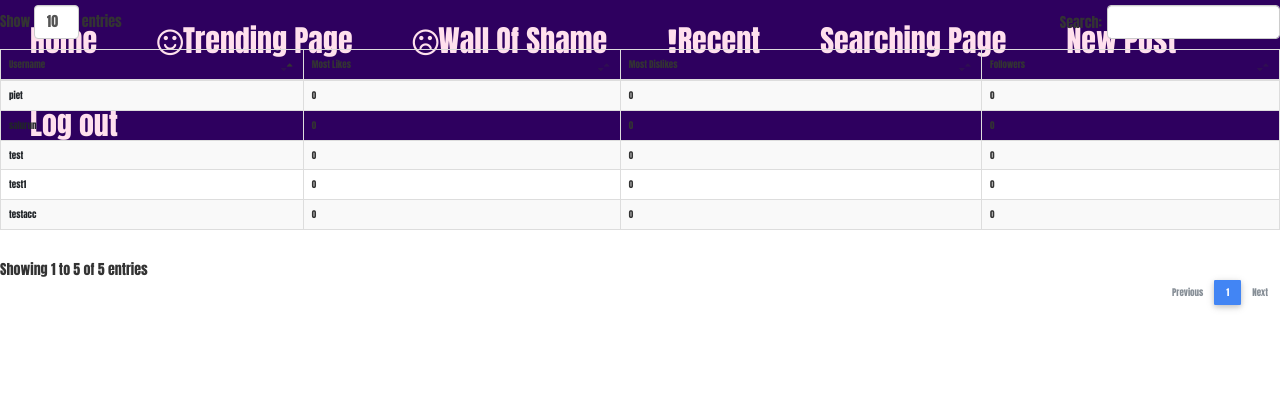
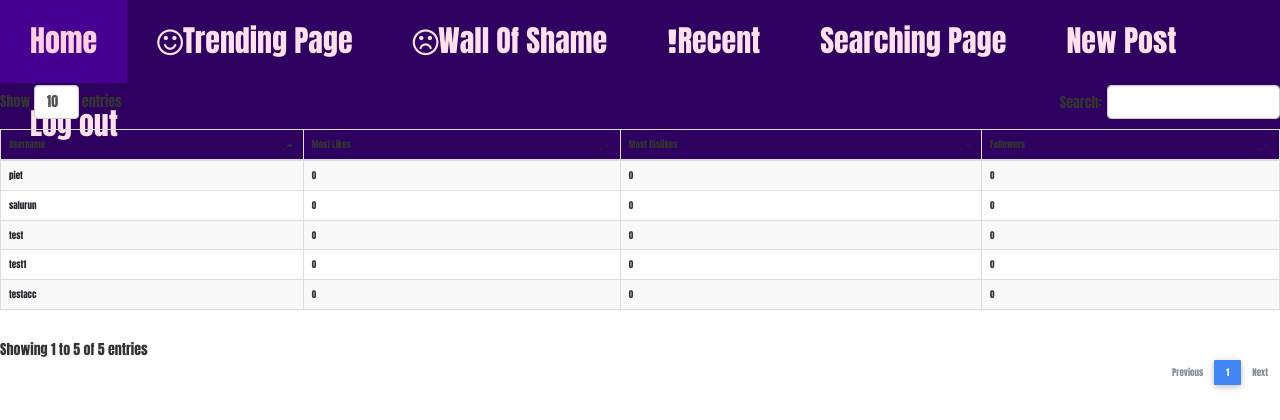
Before and after one commit to MatthijsVollenbroek/project, a Flask app: page /search in a window 1280 px wide. Shown: the top 420 px of the page. Run offline with Flask 2, Linux system fonts and the light colour scheme; a user stored in the database is signed in; data comes from the database, SQL or seed files in the repository; both versions use the stored data as it was after the commit; some libraries are stand-ins or nearby versions.

Commit message:
Scroll navbar fix

```diff
--- a/templates/homepage.html
+++ b/templates/homepage.html
@@ -33,6 +33,8 @@
             </tr>
           </thead>
           <tbody>
+            <div class="nav-wrapper" style="height:80px;">
+            </div>
             {% for post in posts %}
                 <tr>
                   <th scope="row"></th>
--- a/templates/homepage_recent.html
+++ b/templates/homepage_recent.html
@@ -14,6 +14,8 @@
     </tr>
   </thead>
   <tbody>
+    <div class="nav-wrapper" style="height:80px;">
+    </div>
     {% for post in posts %}
     <tr>
       <th scope="row"></th>
--- a/templates/homepage_shame.html
+++ b/templates/homepage_shame.html
@@ -14,6 +14,8 @@
     </tr>
   </thead>
   <tbody>
+    <div class="nav-wrapper" style="height:80px;">
+    </div>
     {% for post in posts %}
     <tr>
       <th scope="row"></th>
--- a/templates/homepage_trending.html
+++ b/templates/homepage_trending.html
@@ -14,6 +14,8 @@
     </tr>
   </thead>
   <tbody>
+    <div class="nav-wrapper" style="height:80px;">
+    </div>
     {% for post in posts %}
     <tr>
       <th scope="row"></th>
--- a/templates/preview_gif.html
+++ b/templates/preview_gif.html
@@ -6,6 +6,8 @@
 {% block main %}
     <form action="{{ url_for('preview_gif') }}" method=post>
       <fieldset>
+        <div class="nav-wrapper" style="height:80px;">
+        </div>
         <div class="form-group">
           <input autocomplete="off" autofocus class="form-control" name="query" placeholder="Zoek met zoekterm op GIFs..." type="text"/>
         </div>
--- a/templates/search.html
+++ b/templates/search.html
@@ -19,6 +19,8 @@
     </tr>
   </thead>
   <tbody>
+    <div class="nav-wrapper" style="height:80px;">
+    </div>
     {% for user in users %}
     <tr>
       <td><a href="/profile/{{ user['user_id'] }}">{{ user["username"] }}</a></td>
```
Also changed, not shown: project.db, static/posts/post8.jpg (added).
